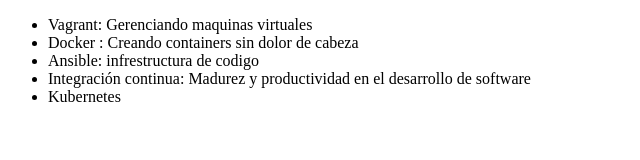
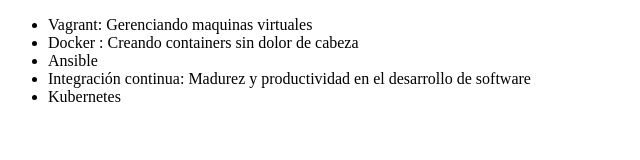
Before and after one commit to EdgarGm01/primeros-git, a plain HTML site: page index.html in a window 1280 px wide. Shown: the whole page, without its empty margins (0-640 px from the left). Drawn offline with Linux system fonts and the light colour scheme.

Commit message:
Revert "Cambiado el nombre del curso de ansidle"
This reverts commit 21efde6e0eb7fc8e0bf3c8c34ff10e59eca502af.

```diff
--- a/index.html
+++ b/index.html
@@ -10,7 +10,7 @@
     <ul>
         <li>Vagrant: Gerenciando maquinas virtuales</li>
         <li>Docker : Creando containers sin dolor de cabeza</li>
-        <li>Ansible: infrestructura de codigo</li>
+        <li>Ansible</li>
         <li>Integración continua: Madurez y productividad en el desarrollo de software</li>
         <li>Kubernetes</li>
     </ul>
```
